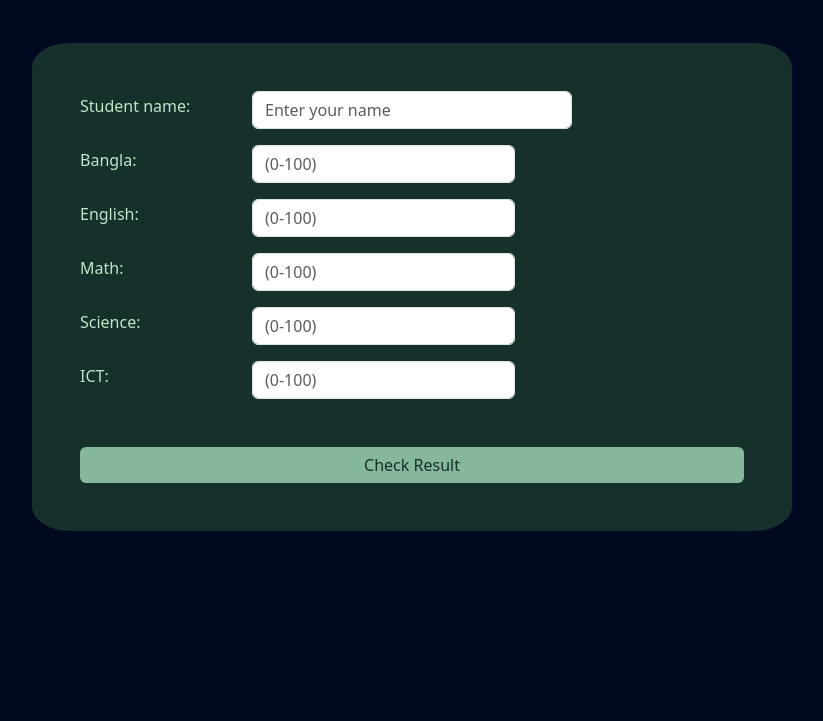
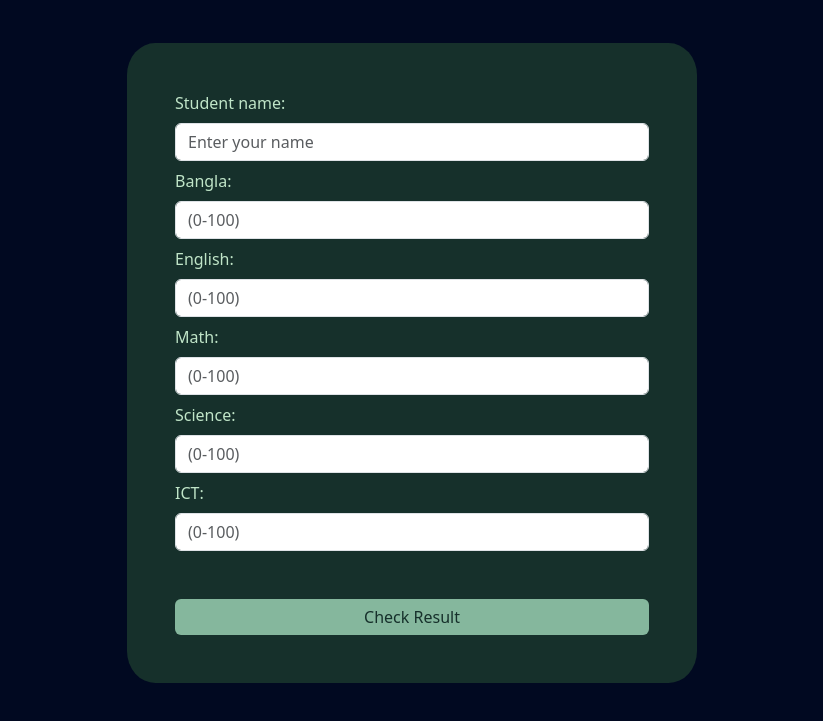
Before and after one commit to Jubayed-02/srms-nactar, a plain HTML site: page index.html in a window 1280 px wide. Shown: the part 101-822 px from the top of the page, without its empty margins (228-1051 px from the left). Before the commit the page ends 800 px from the top, so only its background shows below. Drawn offline with Linux system fonts and the light colour scheme.

Commit message:
fix: the form

```diff
--- a/index.html
+++ b/index.html
@@ -13,14 +13,14 @@
         <div class="col-12">
           <p class="h1 text-center my-5">Student Result Management System</p>
         </div>
-        <form class="px-5 py-5 col-md-8">
-          <div class="mb-3 row align-items-center">
-            <div class="col-md-3">
+        <form class="col-12 col-md-9 col-lg-7 col-xl-6 px-5 py-5">
+          <div class="mb-2 row align-items-center">
+            <div class="col-12">
               <label for="student-name" class="form-label"
                 >Student name:
               </label>
             </div>
-            <div class="col-md-6">
+            <div class="col-12">
               <input
                 type="text"
                 class="form-control"
@@ -28,15 +28,15 @@
                 placeholder="Enter your name"
               />
             </div>
-            <div class="col">
+            <div class="col-12">
               <span class="custom-text" title="Name can't be empty"></span>
             </div>
           </div>
-          <div class="mb-3 row d-flex align-items-center">
-            <div class="col-3">
-              <label for="bangla" class="form-label w-100">Bangla: </label>
+          <div class="mb-2 row align-items-center">
+            <div class="col-12">
+              <label for="bangla" class="form-label">Bangla: </label>
             </div>
-            <div class="col-sm-5">
+            <div class="col-12">
               <input
                 type="number"
                 placeholder="(0-100)"
@@ -51,11 +51,11 @@
               <span class="custom-text" title="Invalid mark"></span>
             </div>
           </div>
-          <div class="mb-3 row d-flex align-items-center">
-            <div class="col-3">
+          <div class="mb-2 row align-items-center">
+            <div class="col-12">
               <label for="english" class="form-label">English: </label>
             </div>
-            <div class="col-sm-5">
+            <div class="col-12">
               <input
                 type="number"
                 placeholder="(0-100)"
@@ -66,15 +66,15 @@
                 step="1"
               />
             </div>
-            <div class="col">
+            <div class="col-12">
               <span class="custom-text" title="Invalid mark"></span>
             </div>
           </div>
-          <div class="mb-3 row d-flex align-items-center">
-            <div class="col-3">
-              <label for="math" class="form-label w-100">Math: </label>
+          <div class="mb-2 row align-items-center">
+            <div class="col-12">
+              <label for="math" class="form-label">Math: </label>
             </div>
-            <div class="col-sm-5">
+            <div class="col-12">
               <input
                 type="number"
                 placeholder="(0-100)"
@@ -85,15 +85,15 @@
                 step="1"
               />
             </div>
-            <div class="col">
+            <div class="col-12">
               <span class="custom-text" title="Invalid mark"></span>
             </div>
           </div>
-          <div class="mb-3 row d-flex align-items-center">
-            <div class="col-3">
-              <label for="science" class="form-label w-100">Science: </label>
+          <div class="mb-2 row align-items-center">
+            <div class="col-12">
+              <label for="science" class="form-label">Science: </label>
             </div>
-            <div class="col-sm-5">
+            <div class="col-12">
               <input
                 type="number"
                 placeholder="(0-100)"
@@ -104,15 +104,15 @@
                 step="1"
               />
             </div>
-            <div class="col">
+            <div class="col-12">
               <span class="custom-text" title="Invalid mark"></span>
             </div>
           </div>
-          <div class="mb-3 row d-flex align-items-center">
-            <div class="col-3">
-              <label for="ict" class="form-label w-100">ICT: </label>
+          <div class="row align-items-center">
+            <div class="col-12">
+              <label for="ict" class="form-label">ICT: </label>
             </div>
-            <div class="col-sm-5">
+            <div class="col-12">
               <input
                 type="number"
                 placeholder="(0-100)"
@@ -123,7 +123,7 @@
                 step="1"
               />
             </div>
-            <div class="col">
+            <div class="col-12">
               <span class="custom-text" title="Invalid mark"></span>
             </div>
           </div>
@@ -131,7 +131,7 @@
           <button
             type="button"
             id="myButton"
-            class="w-100 btn btn-primary d-block mt-5 mx-auto"
+            class="w-100 btn btn-primary d-block mt-5"
             onclick="checkResult()"
           >
             Check Result
```
